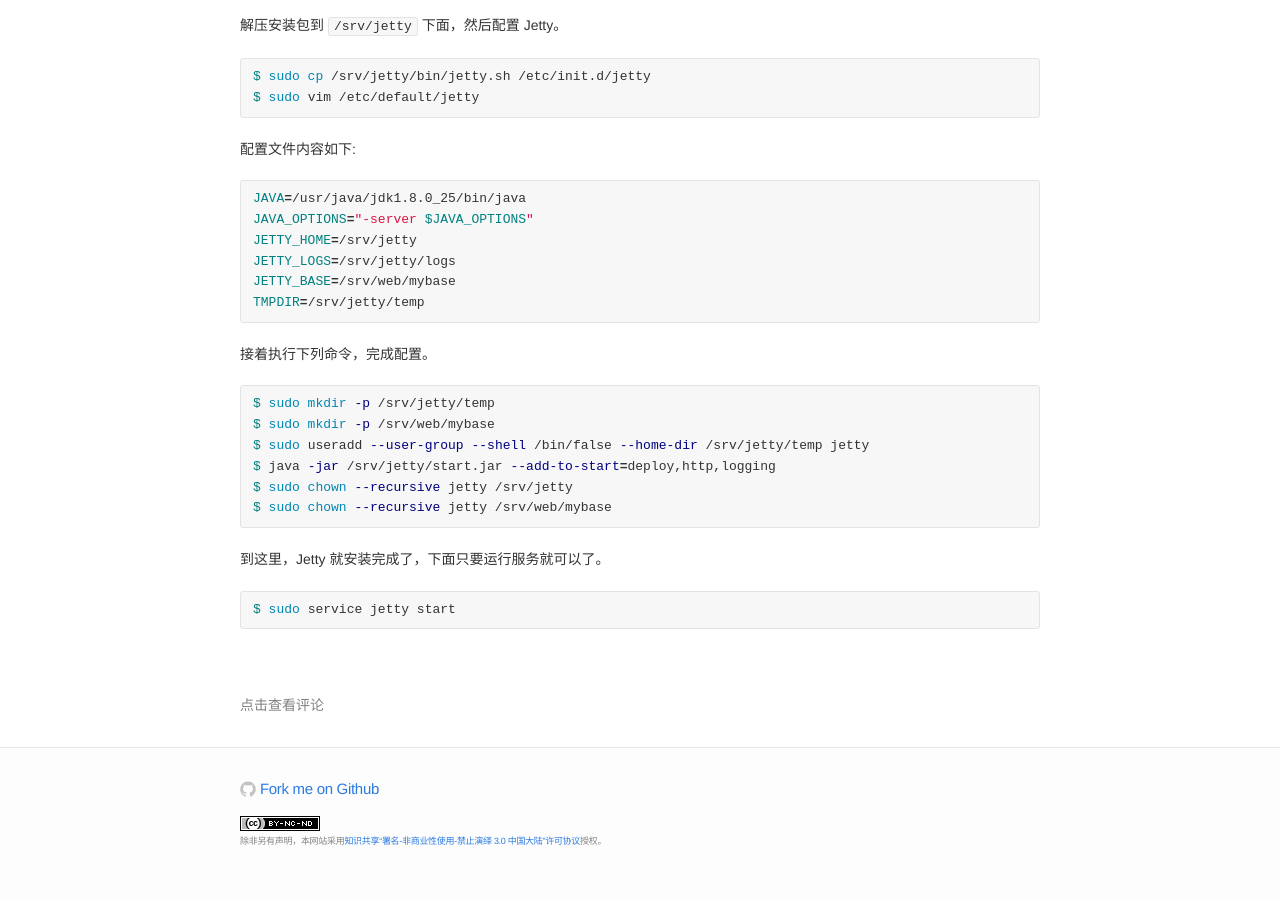
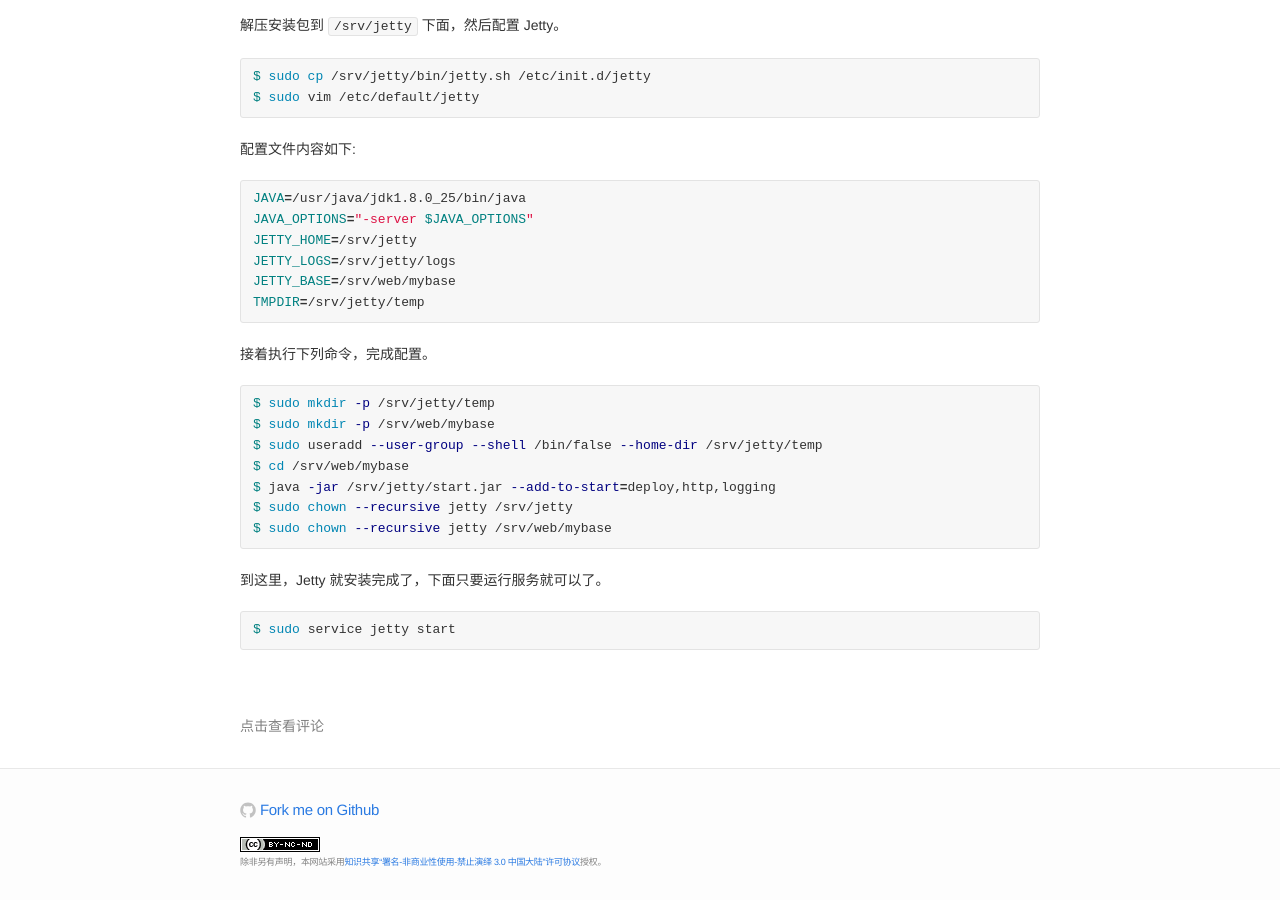
Before and after one commit to wizjin/wizjin.github.io, a Jekyll site: the page built from _posts/2014-11-04-install-jetty.md, in a window 1280 px wide and 900 px high, scrolled down 956 px. Built offline with Jekyll 4.4.1, drawn with Linux system fonts in a browser that asks for light colours; Markdown is read by kramdown in place of the engine named in the settings; before the commit the page ends 1835 px from its top, so only the background shows below that.

Commit message:
Fix shell.

````diff
--- a/_posts/2014-11-04-install-jetty.md
+++ b/_posts/2014-11-04-install-jetty.md
@@ -68,7 +68,8 @@ TMPDIR=/srv/jetty/temp
 ```bash
 $ sudo mkdir -p /srv/jetty/temp
 $ sudo mkdir -p /srv/web/mybase
-$ sudo useradd --user-group --shell /bin/false --home-dir /srv/jetty/temp jetty
+$ sudo useradd --user-group --shell /bin/false --home-dir /srv/jetty/temp
+$ cd /srv/web/mybase
 $ java -jar /srv/jetty/start.jar --add-to-start=deploy,http,logging
 $ sudo chown --recursive jetty /srv/jetty
 $ sudo chown --recursive jetty /srv/web/mybase
````
